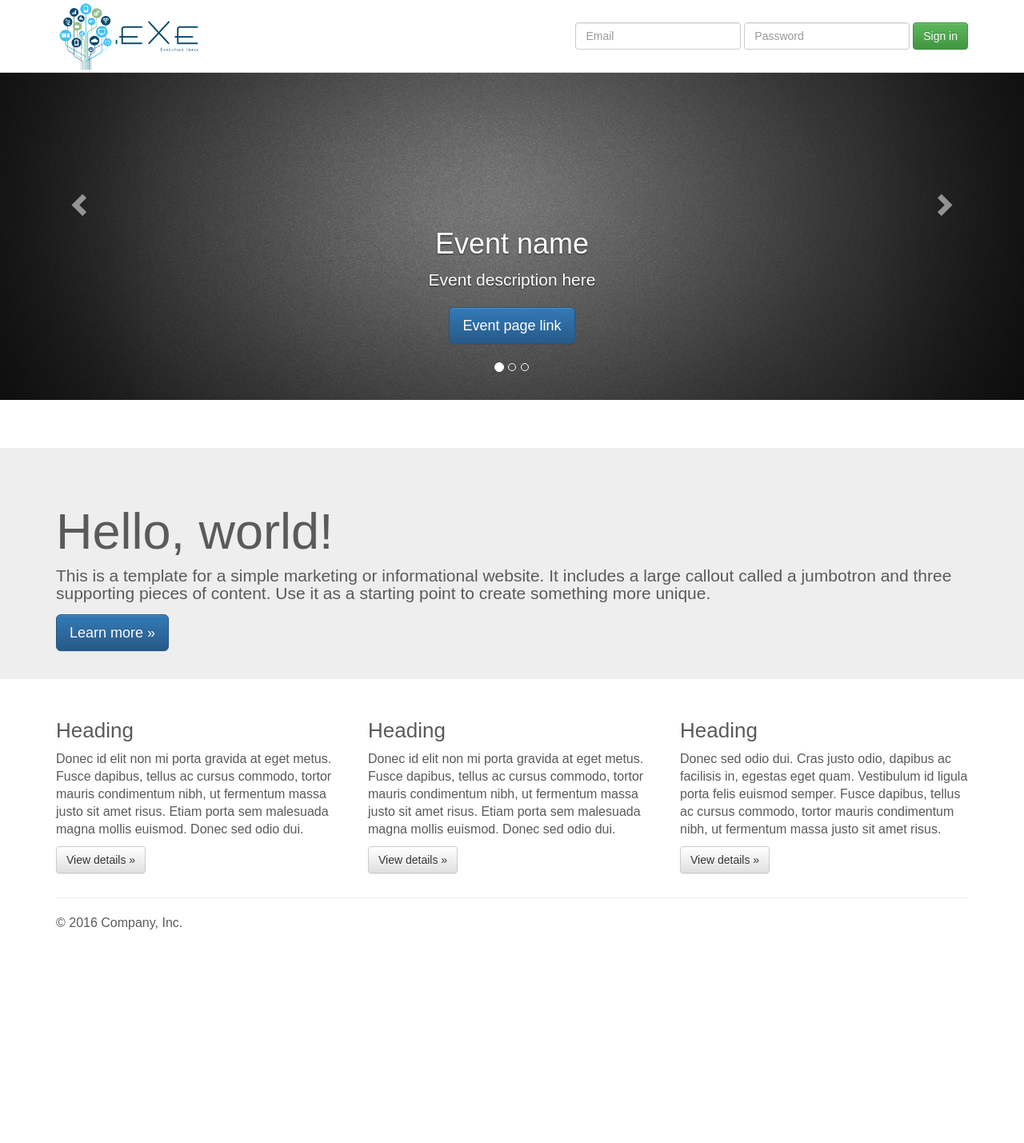
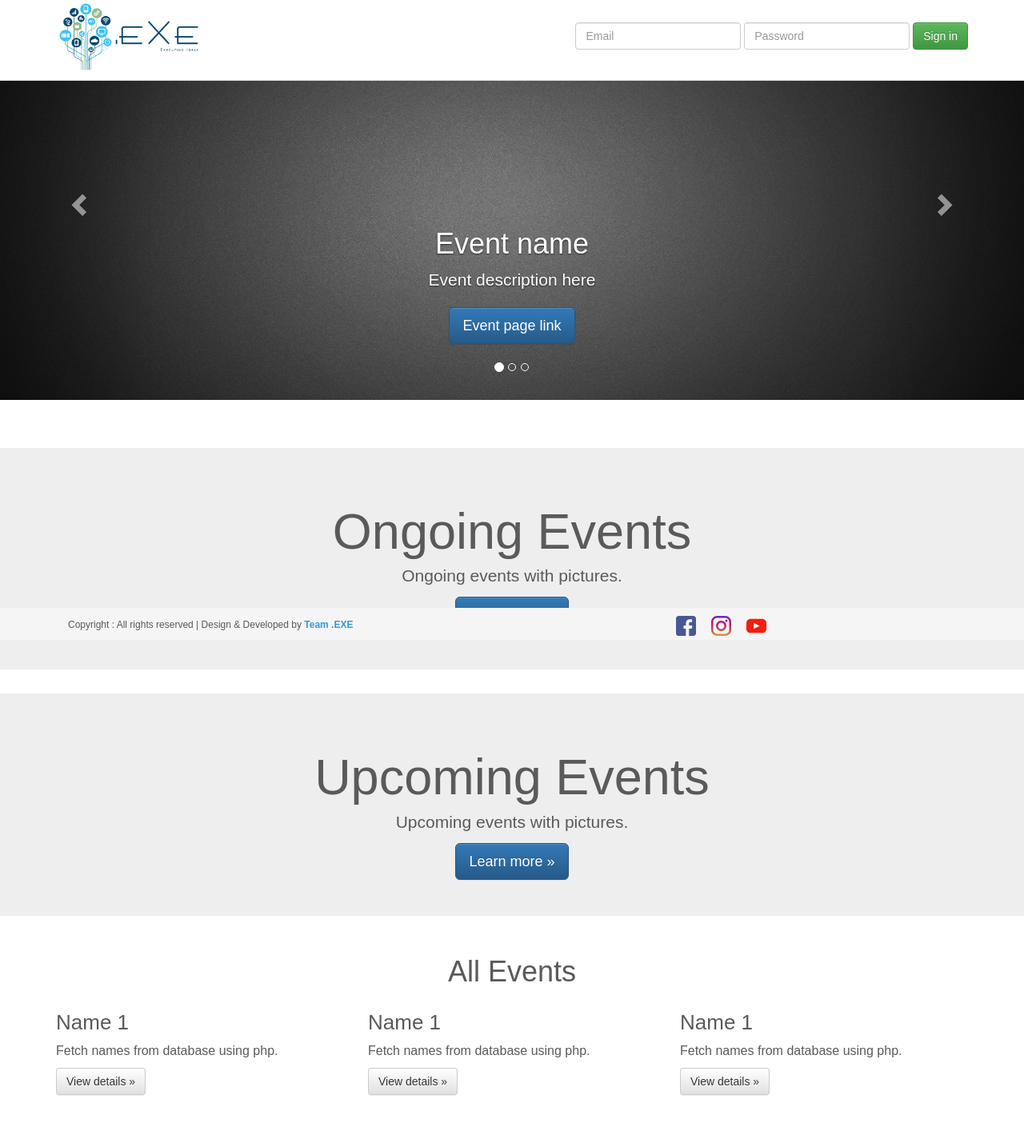
Before and after one commit to Teamexe/Team-exe-website-NEW-2017, a PHP site: page / in a window 1280 px wide. Shown: the whole page at 80% size. Before the commit the page ends 1162 px from the top, so only its background shows below. Run offline with PHP 8.4, Linux system fonts and the light colour scheme; some libraries are stand-ins or nearby versions.

Commit message:
footer added

```diff
--- a/css/style.css
+++ b/css/style.css
@@ -2,3 +2,37 @@
 	padding-top: 50px;
 	padding-bottom: 20px;
 }
+
+.footer {
+  position: fixed;
+  bottom: 0;
+  width: 100%;
+  height: 40px;
+  background-color: #f5f5f5;
+}
+.footer > .container {
+  padding-right: 15px;
+  padding-top: 10px;
+  padding-left: 15px;
+}
+.container{
+	padding-bottom: 10px;
+}
+.copyright{
+	font-size: 12px;
+}
+.copyright a{
+	color:  #3498db;
+}
+.copyright a:hover{
+	 color: #5dade2;
+	 font-size: 13px;
+	 text-decoration: none;
+}
+.ft{
+	width: 40px;
+	padding-right: 15px;
+}
+.ft:hover{
+	width: 45px;
+}
--- a/index.php
+++ b/index.php
@@ -28,7 +28,7 @@
     <link rel="stylesheet" href="css/carousel.css">
     <link rel="stylesheet" href="css/responsive.css">
     <script src="js/modernizr-2.6.2.min.js"></script>
-    <script src="js/jquery.min.js"></script>
+
     <script src="js/owl.carousel.min.js"></script>
     <script src="js/bootstrap.min.js"></script>
     <script src="js/wow.min.js"></script>
@@ -147,47 +147,85 @@
     <!-- Main jumbotron for a primary marketing message or call to action -->
     <div class="jumbotron">
       <div class="container">
-        <h1>Hello, world!</h1>
-        <p>This is a template for a simple marketing or informational website. It includes a large callout called a jumbotron and three supporting pieces of content. Use it as a starting point to create something more unique.</p>
+      <center>
+        <h1>Ongoing Events</h1>
+        <p>Ongoing events with pictures.</p>
         <p><a class="btn btn-primary btn-lg" href="#" role="button">Learn more &raquo;</a></p>
+        </center>
+      </div>
+    </div>
+    <div class="jumbotron">
+      <div class="container">
+      <center>
+        <h1>Upcoming Events</h1>
+        <p>Upcoming events with pictures.</p>
+        <p><a class="btn btn-primary btn-lg" href="#" role="button">Learn more &raquo;</a></p>
+        </center>
       </div>
     </div>
 
     <div class="container">
-      <!-- Example row of columns -->
+      <center>
+      <h1>All Events</h1>
+      </center>
       <div class="row">
+      <!-- script loop from here -->
         <div class="col-md-4">
-          <h2>Heading</h2>
-          <p>Donec id elit non mi porta gravida at eget metus. Fusce dapibus, tellus ac cursus commodo, tortor mauris condimentum nibh, ut fermentum massa justo sit amet risus. Etiam porta sem malesuada magna mollis euismod. Donec sed odio dui. </p>
+          <h2>Name 1</h2>
+          <p>Fetch names from database using php.</p>
           <p><a class="btn btn-default" href="#" role="button">View details &raquo;</a></p>
         </div>
+      <!-- script loop ends here -->
+
+      <!-- script loop from here -->
         <div class="col-md-4">
-          <h2>Heading</h2>
-          <p>Donec id elit non mi porta gravida at eget metus. Fusce dapibus, tellus ac cursus commodo, tortor mauris condimentum nibh, ut fermentum massa justo sit amet risus. Etiam porta sem malesuada magna mollis euismod. Donec sed odio dui. </p>
-          <p><a class="btn btn-default" href="#" role="button">View details &raquo;</a></p>
-       </div>
-        <div class="col-md-4">
-          <h2>Heading</h2>
-          <p>Donec sed odio dui. Cras justo odio, dapibus ac facilisis in, egestas eget quam. Vestibulum id ligula porta felis euismod semper. Fusce dapibus, tellus ac cursus commodo, tortor mauris condimentum nibh, ut fermentum massa justo sit amet risus.</p>
+          <h2>Name 1</h2>
+          <p>Fetch names from database using php.</p>
           <p><a class="btn btn-default" href="#" role="button">View details &raquo;</a></p>
         </div>
+      <!-- script loop ends here -->
+      <!-- script loop from here -->
+        <div class="col-md-4">
+          <h2>Name 1</h2>
+          <p>Fetch names from database using php.</p>
+          <p><a class="btn btn-default" href="#" role="button">View details &raquo;</a></p>
+        </div>
+      <!-- script loop ends here -->
+      </div>
       </div>
 
-      <hr>
+    <footer class="footer">
+    <div class="container">
+    <div class="col-md-8">
+    <p class="copyright">Copyright : <span>All rights reserved</span> | Design & Developed by <b><a href="index.php" title="Team EXE official">Team .EXE</a></b></p>
+    </div>
+    <div class="col-md-4">
+                        <!-- Social Media -->
 
-      <footer>
-        <p>&copy; 2016 Company, Inc.</p>
-      </footer>
-    </div> <!-- /container -->
+                                <a href="https://www.facebook.com/teamexe/" target="_blank" title="Like us on Facebook" class="Facebook">
+                                    <img class="ft" src="images/fb.svg" />
+                                </a>
+
+                                <a href="https://www.instagram.com/teamexenith/" target="_blank" title="Follow on Instagram" class="Instagram">
+                                    <img class="ft" src="images/insta.svg" />
+                                </a>
+
+                                <a href="https://www.youtube.com/channel/UCTIpvLaM1G-uUsthgCDauKw" target="_blank" title="Subscribe us on Youtube" class="Youtube">
+                                    <img class="ft" src="images/youtube.svg" />
+                                </a>
+
+
+
+                    </div>
+                    </div>
+    </footer> <!-- /container -->
 
 
     <!-- Bootstrap core JavaScript
     ================================================== -->
     <!-- Placed at the end of the document so the pages load faster -->
-    <script src="https://ajax.googleapis.com/ajax/libs/jquery/1.12.4/jquery.min.js"></script>
-    <script>window.jQuery || document.write('<script src="../../assets/js/vendor/jquery.min.js"><\/script>')</script>
+    <script src="js/jquery.min.js"></script>
+    <script>window.jQuery || document.write('<script src="js/jquery.min.js"><\/script>')</script>
     <script src="../../dist/js/bootstrap.min.js"></script>
-    <!-- IE10 viewport hack for Surface/desktop Windows 8 bug -->
-    <script src="../../assets/js/ie10-viewport-bug-workaround.js"></script>
   </body>
 </html>
```
Also changed, not shown: images/fb.svg (added), images/insta.svg (added), images/youtube.svg (added).
